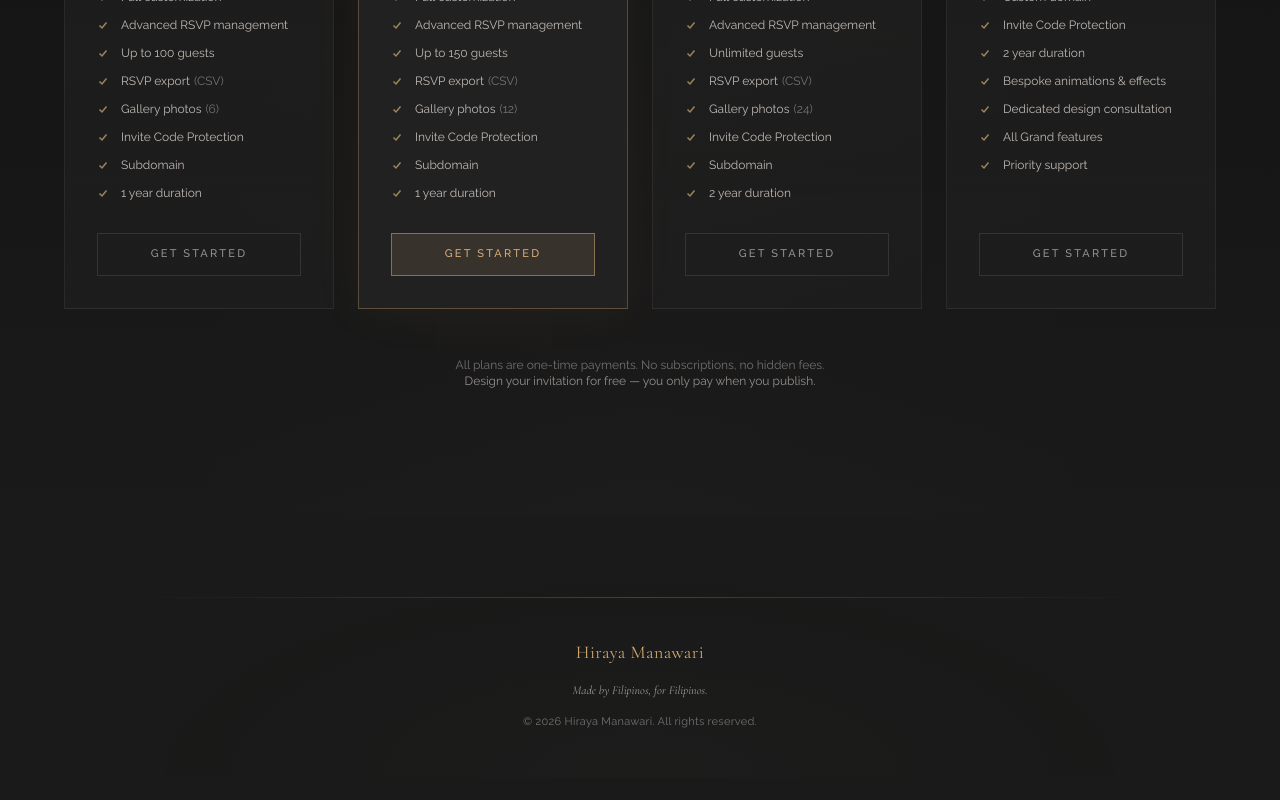
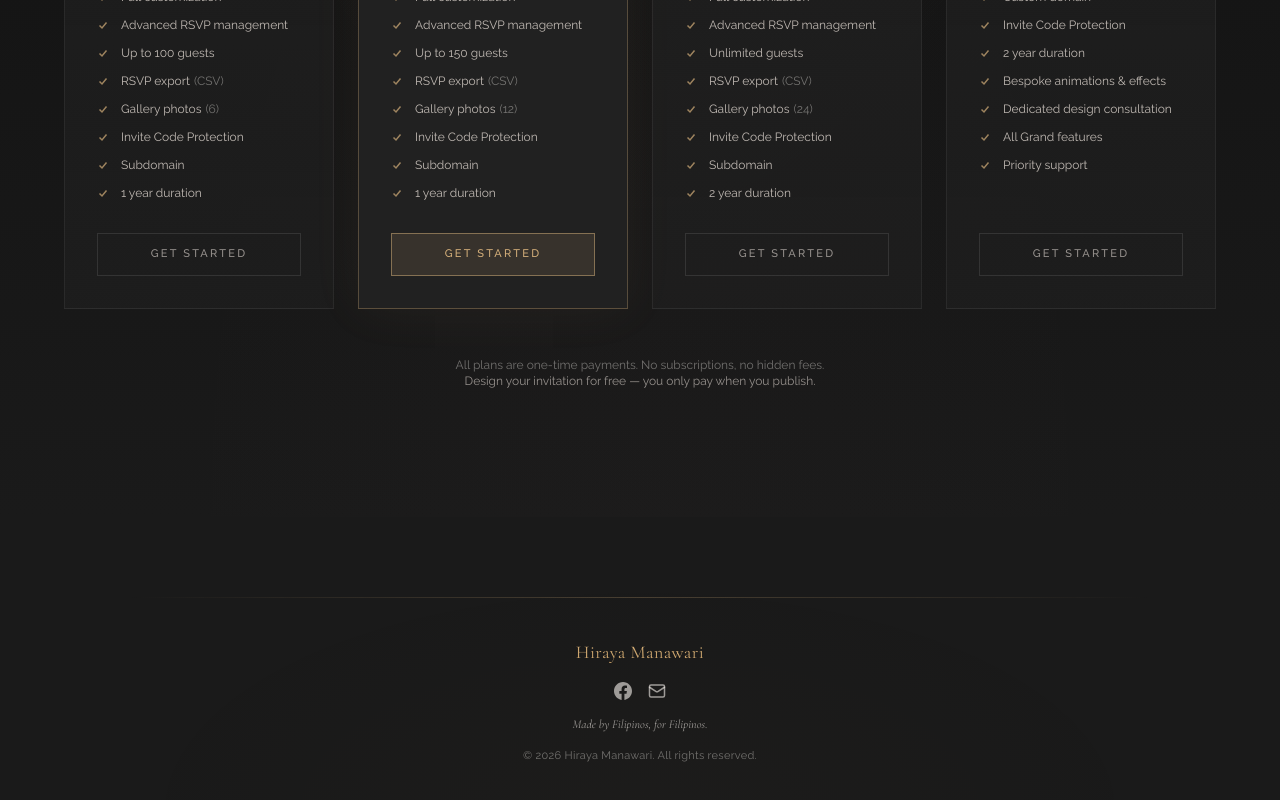
Before and after one commit to JensonMiralles/welcome-hiraya-manawari, a React (Vite) app: page / in a window 1280 px wide. Shown: the part 8029-8829 px from the top of the page. Before the commit the page ends 8807 px from the top, so only its background shows below. Built offline with nearby package versions, Linux system fonts and the light colour scheme.

Commit message:
feat: add social media and email icons to footer for improved connectivity

```diff
--- a/src/sections/Footer.tsx
+++ b/src/sections/Footer.tsx
@@ -10,6 +10,45 @@
           <span className="bg-gradient-to-b from-champagne to-champagne-dark bg-clip-text font-serif text-lg tracking-wide text-transparent">
             Hiraya Manawari
           </span>
+          <div className="flex items-center gap-4">
+            <a
+              href="https://www.facebook.com/hiraya.manawari.weddings/"
+              target="_blank"
+              rel="noopener noreferrer"
+              className="text-warm-gray/60 transition-colors hover:text-champagne"
+              aria-label="Facebook"
+            >
+              <svg
+                xmlns="http://www.w3.org/2000/svg"
+                width="18"
+                height="18"
+                viewBox="0 0 24 24"
+                fill="currentColor"
+              >
+                <path d="M24 12.073c0-6.627-5.373-12-12-12s-12 5.373-12 12c0 5.99 4.388 10.954 10.125 11.854v-8.385H7.078v-3.47h3.047V9.43c0-3.007 1.792-4.669 4.533-4.669 1.312 0 2.686.235 2.686.235v2.953H15.83c-1.491 0-1.956.925-1.956 1.874v2.25h3.328l-.532 3.47h-2.796v8.385C19.612 23.027 24 18.062 24 12.073z" />
+              </svg>
+            </a>
+            <a
+              href="mailto:hiraya.manawari.weddings@gmail.com"
+              className="text-warm-gray/60 transition-colors hover:text-champagne"
+              aria-label="Email"
+            >
+              <svg
+                xmlns="http://www.w3.org/2000/svg"
+                width="18"
+                height="18"
+                viewBox="0 0 24 24"
+                fill="none"
+                stroke="currentColor"
+                strokeWidth="2"
+                strokeLinecap="round"
+                strokeLinejoin="round"
+              >
+                <rect width="20" height="16" x="2" y="4" rx="2" />
+                <path d="m22 7-8.97 5.7a1.94 1.94 0 0 1-2.06 0L2 7" />
+              </svg>
+            </a>
+          </div>
           <p className="font-serif text-xs italic text-warm-gray/60">
             Made by Filipinos, for Filipinos.
           </p>
```
